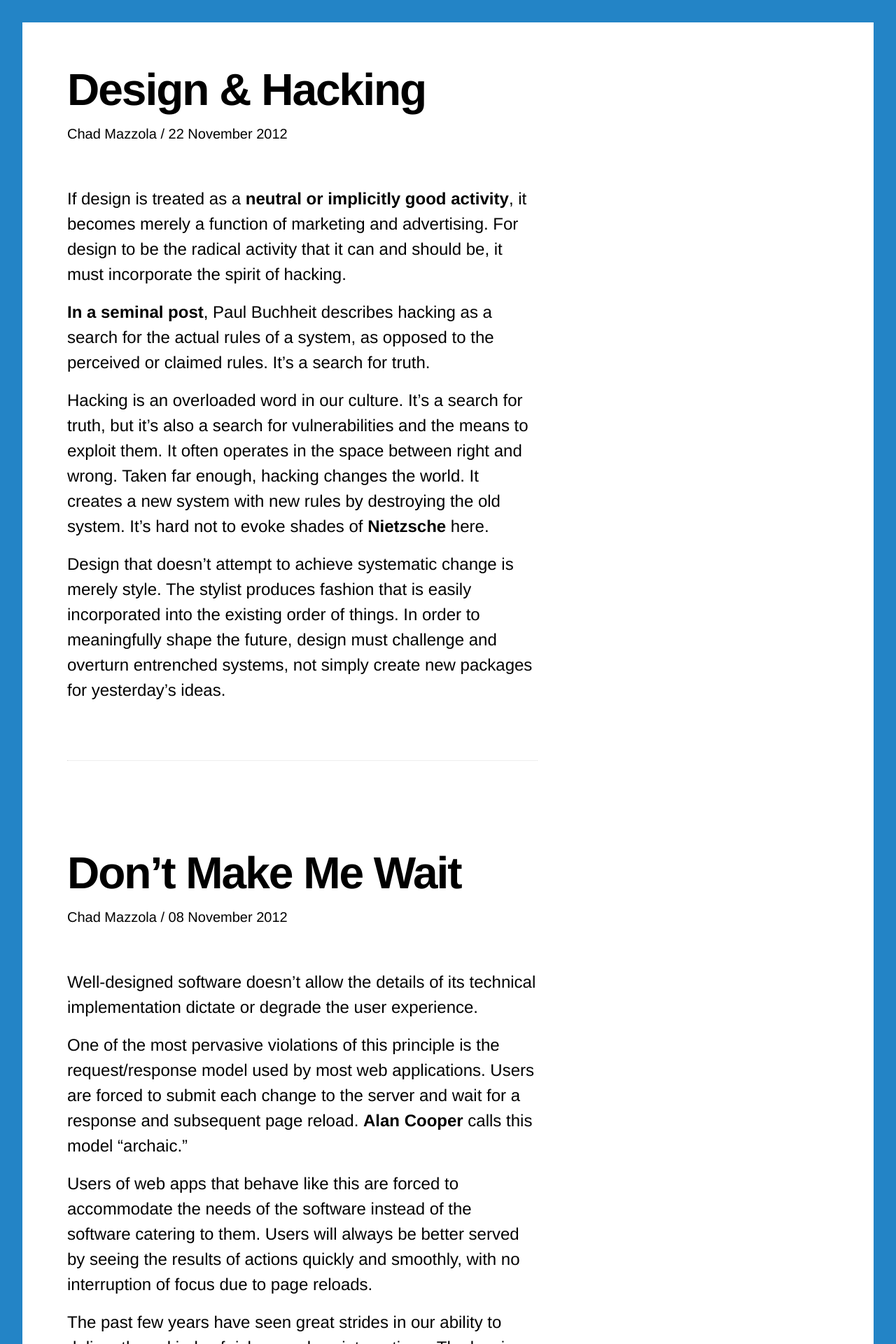
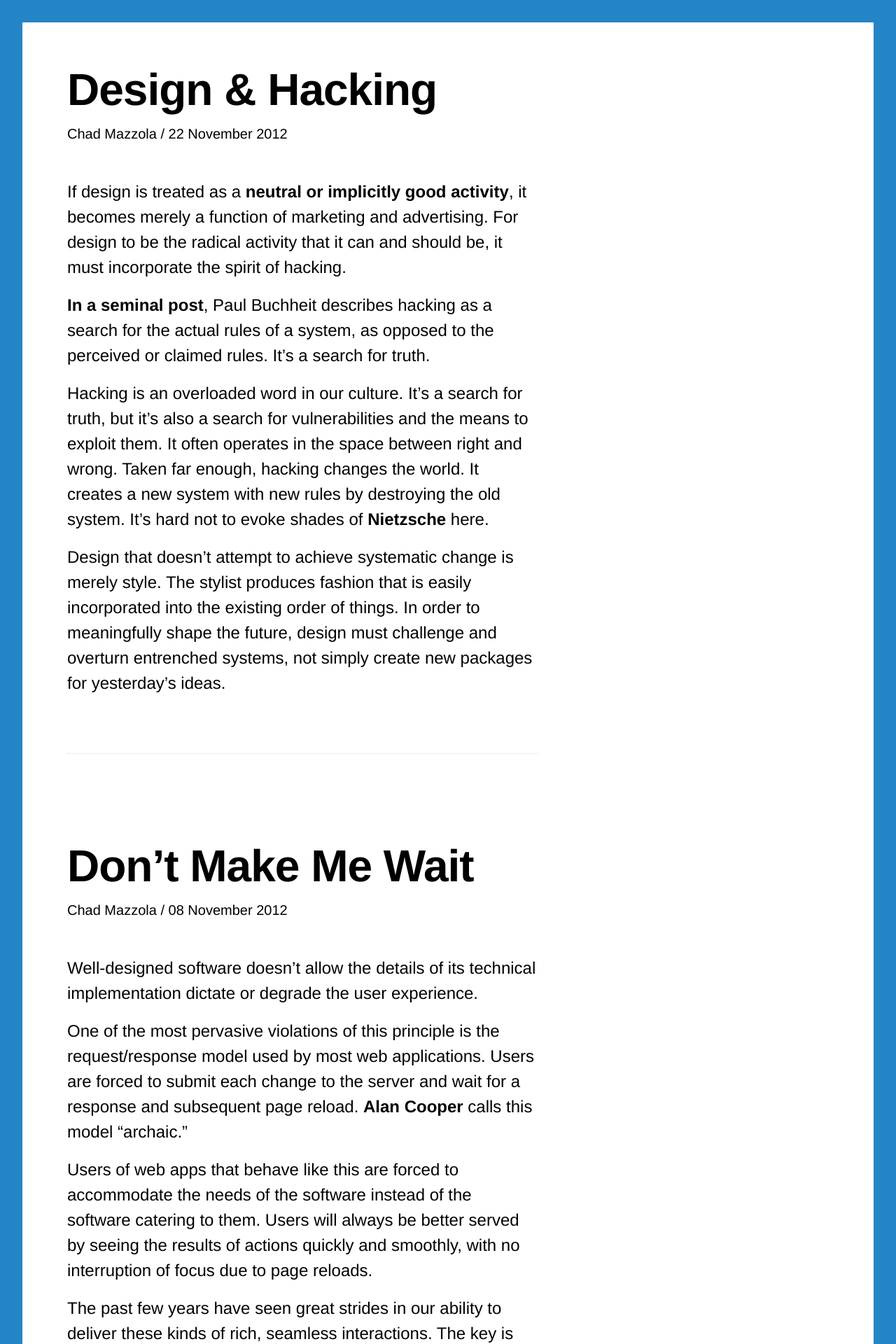
Before and after one commit to ehmorris/unicornmeet, a Jekyll site: the page built from index.html, in a window 1280 px wide. Shown: the top 1920 px of the page at 70% size. Built offline with Jekyll 4.4.1, drawn with Linux system fonts in a browser that asks for light colours; Markdown is read by kramdown in place of the engine named in the settings.

Commit message:
Hide text until Typekit loads. More changes.

```diff
--- a/stylesheets/application.css
+++ b/stylesheets/application.css
@@ -77,7 +77,7 @@
     display: inline-block;
     font-size: 4em;
     font-weight: 900;
-    letter-spacing: -2px;
+    letter-spacing: -1px;
     margin: 0 0 0.25em 0; }
     .container .post h2 a {
       color: inherit;
@@ -92,11 +92,11 @@
     .container .post p.meta {
       color: #000;
       font-size: 1.25em;
-      margin: 0 0 3em 0; }
+      margin: 0 0 2.5em 0; }
       .container .post p.meta a {
         border: 0;
         color: inherit;
-        font-weight: 300;
+        font-weight: 400;
         text-decoration: none; }
         .container .post p.meta a:hover {
           border-bottom: 1px solid #777; }
@@ -197,12 +197,19 @@
   font-size: 100%;
   font-weight: 400; }
 
+.wf-loading h2,
+.wf-loading p,
+.wf-loading h6,
+.wf-loading ul,
+.wf-loading ol {
+  visibility: hidden; }
+
 a {
   color: #000;
   font-weight: 700;
   text-decoration: none; }
   a:hover {
-    border-bottom: 1px solid #222; }
+    border-bottom: 1px solid #000; }
 
 .container {
   max-width: 42em;
--- a/stylesheets/scss/_post.scss
+++ b/stylesheets/scss/_post.scss
@@ -19,7 +19,7 @@
     display: inline-block;
     font-size: 4em;
     font-weight: 900;
-    letter-spacing: -2px;
+    letter-spacing: -1px;
     margin: 0 0 0.25em 0;
 
     a {
@@ -41,12 +41,12 @@
     &.meta {
       color: #000;
       font-size: 1.25em;
-      margin: 0 0 3em 0;
+      margin: 0 0 2.5em 0;
 
       a {
         border: 0;
         color: inherit;
-        font-weight: 300;
+        font-weight: 400;
         text-decoration: none;
 
         &:hover {
```
Also changed, not shown: stylesheets/scss/application.scss (+9 -1 lines).
